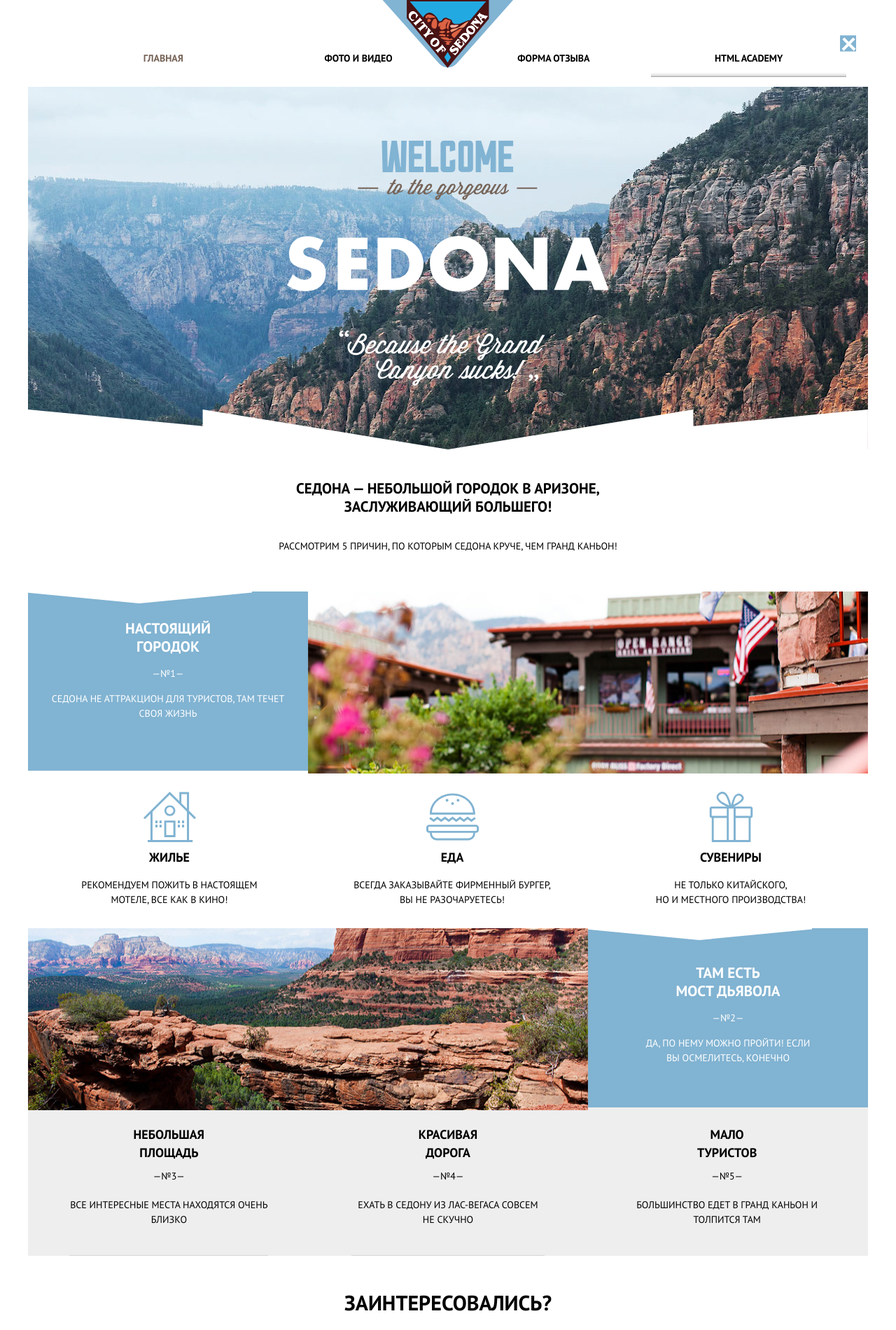
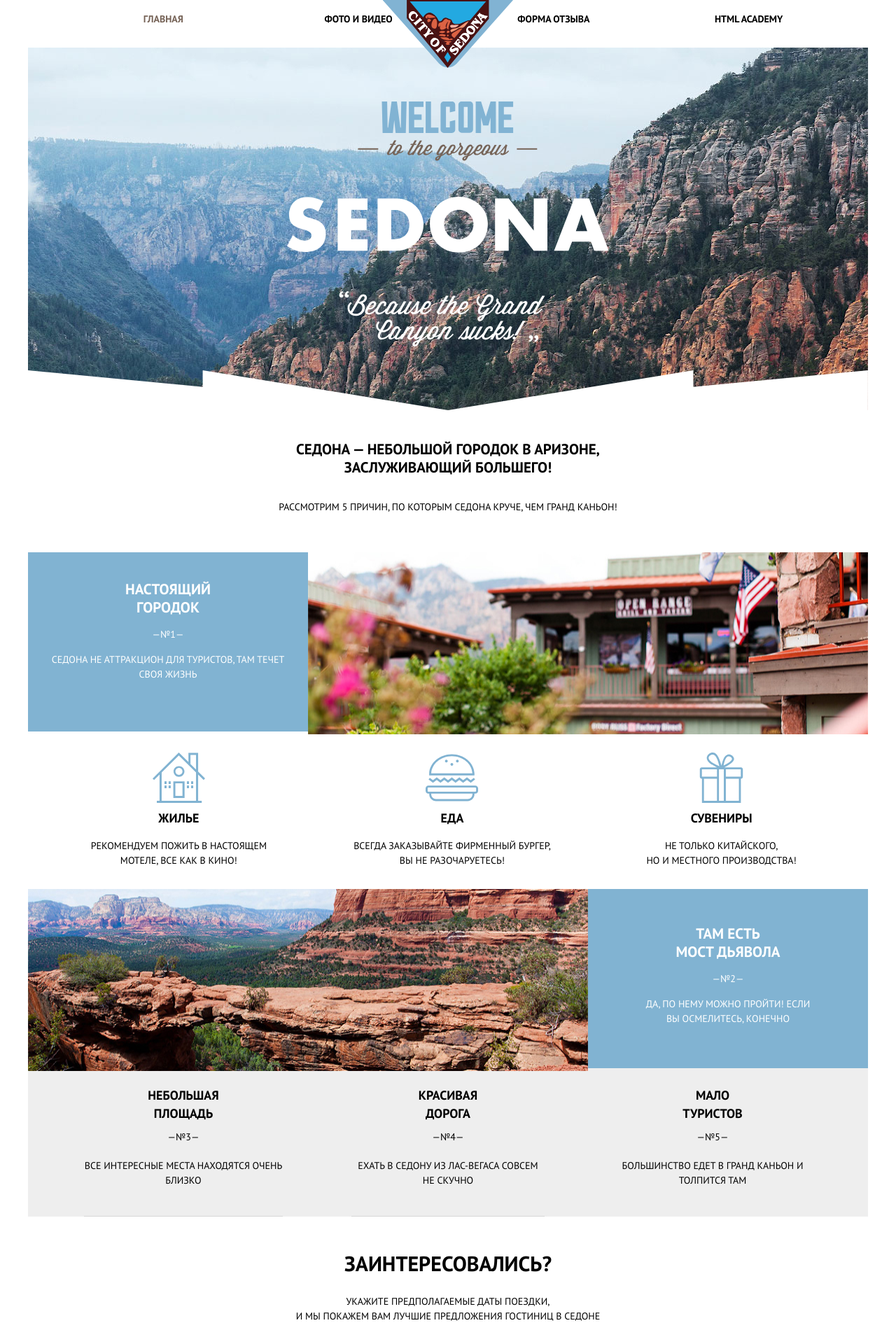
Before and after one commit to Kungfu-Chsia/1806013-sedona-23, a website: page source/index.html in a window 1280 px wide. Shown: the top 1900 px of the page at 70% size. Drawn offline with nearby package versions, Linux system fonts and the light colour scheme; files that its build step writes are made by us from their sources; files whose address does not match are found by name.

Commit message:
адаптивная сетка 1й стр-4

```diff
--- a/source/index.html
+++ b/source/index.html
@@ -69,7 +69,7 @@
         </section>
 
         <section class="feature">
-          <div class="feature__wrapper">
+          <div class="feature__wrapper feature__wrapper--triangle">
             <h2 class="feature__title">Настоящий городок</h2>
             <span class="feature__number">&mdash;№1&mdash;</span>
             <p class="feature__text">
@@ -200,7 +200,7 @@
                   <h3 class="other-features__title">Красивая дорога</h3>
                   <span class="other-features__number">&mdash;№4&mdash;</span>
                   <p class="other-features__text other-features__text--line">
-                    Ехать в Седону из Лас-Вегаса совсем не скучно
+                    Ехать в Седону из Лас-Вегаса <br> совсем не скучно
                   </p>
                 </li>
                 <li class="other-features__item">
@@ -216,7 +216,7 @@
         </section>
 
         <section class="hotel-search">
-          <div class="container">
+          <div class="container-wrap">
             <h2 class="hotel-search__title">Заинтересовались?</h2>
             <p class="hotel-search__text">
               Укажите предполагаемые даты поездки, <br/>и мы покажем вам лучшие
--- a/source/sass/blocks/advantages.scss
+++ b/source/sass/blocks/advantages.scss
@@ -1,5 +1,9 @@
 .advantages {
   padding-bottom: 30px;
+}
+
+.advantages__wrapper {
+  padding: 0 20px;
 }
 
 .advantages__title {
--- a/source/sass/blocks/feature.scss
+++ b/source/sass/blocks/feature.scss
@@ -12,11 +12,11 @@
   padding: 40px 13px 30px;
   position: relative;
 
-  &::before {
+  &--triangle::before {
     position: absolute;
     content: url("../img/white-triangle-s.svg");
     top: -20px;
-    left: 0;
+    transform: translateX(-50%);
   }
 
   @media (min-width: $tablet-width) {
@@ -24,6 +24,10 @@
 
     &--last {
       order: 2;
+    }
+
+    &--triangle::before {
+      display: none;
     }
   }
 
--- a/source/sass/blocks/main-nav.scss
+++ b/source/sass/blocks/main-nav.scss
@@ -20,6 +20,10 @@
 
 .main-nav__wrapper {
   min-height: 56px;
+
+  @media (min-width: $tablet-width) {
+    min-height: 0;
+  }
 }
 
 .main-nav__logo {
@@ -77,13 +81,13 @@
 }
 
 .main-nav__button {
-  box-shadow: 0 1px 0 rgba(255, 255, 255, 0.2),
-    0 -1px 0 rgba(1, 1, 1, 0.2) inset;
+  box-shadow: 0 1px 0 rgba(255, 255, 255, 0.2) inset,
+    0 -1px 0 rgba(1, 1, 1, 0.2);
 
   &:last-child {
-    box-shadow: 0 1px 0 rgba(255, 255, 255, 0.2),
+    box-shadow: 0 1px 0 rgba(255, 255, 255, 0.2) inset,
       0 -9px 4px -6px rgba(0, 0, 0, 0.2) inset,
-      0 -1px 0 rgba(1, 1, 1, 0.2) inset;
+      0 -1px 0 rgba(1, 1, 1, 0.2);
   }
 }
 
@@ -93,6 +97,7 @@
     position: static;
     padding-left: 34px;
     padding-right: 11px;
+    display: flex;
   }
 
   .main-nav__item {
@@ -127,6 +132,10 @@
 
     & a:active {
       opacity: 0.3;
+    }
+
+    &:last-child {
+      box-shadow: none;
     }
   }
 }
@@ -193,4 +202,8 @@
   &:active::after {
     background-color: fade($white, 30%);
   }
+
+  @media (min-width: $tablet-width) {
+    display: none;
+  }
 }
--- a/source/sass/blocks/other-features.scss
+++ b/source/sass/blocks/other-features.scss
@@ -1,6 +1,10 @@
 .other-features {
   background-color: $lightgrey;
   text-align: center;
+}
+
+.other-features__wrapper {
+  padding: 0 31px;
 }
 
 .other-features__title {
@@ -28,6 +32,10 @@
     &--line {
       max-width: 147px;
     }
+
+    br {
+      display: none;
+    }
   }
 
   @media (min-width: $desktop-width) {
@@ -38,17 +46,6 @@
     }
   }
 }
-
-// .other-features__text/*:not(:last-child)*/::after {
-//   content: '';
-//   position: absolute;
-//   top: 60px;
-//   right: 100px;
-//   width: 280px;
-//   height: 1px;
-//   background-color: $line-grey;
-//   transform: translateX(-50%);
-// }
 
 .other-features__number {
   display: block;
```
